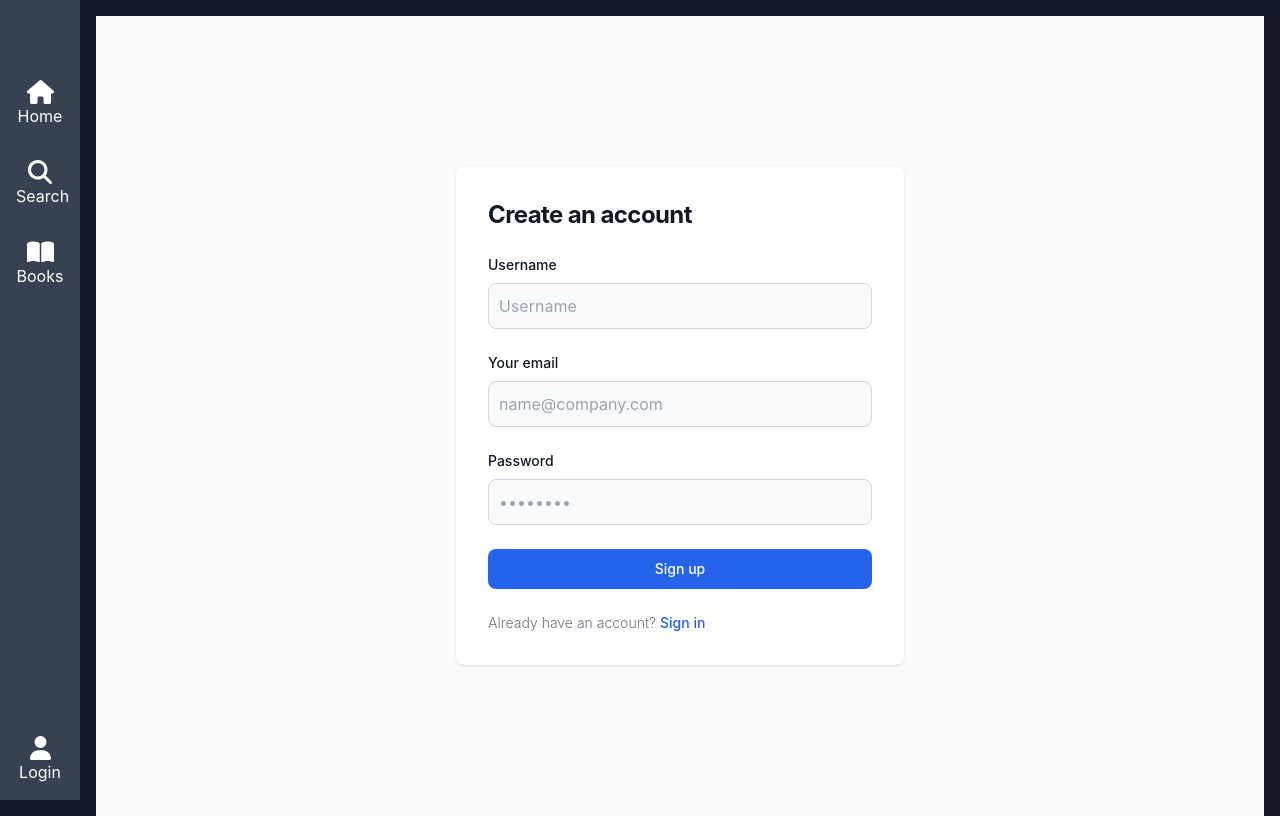
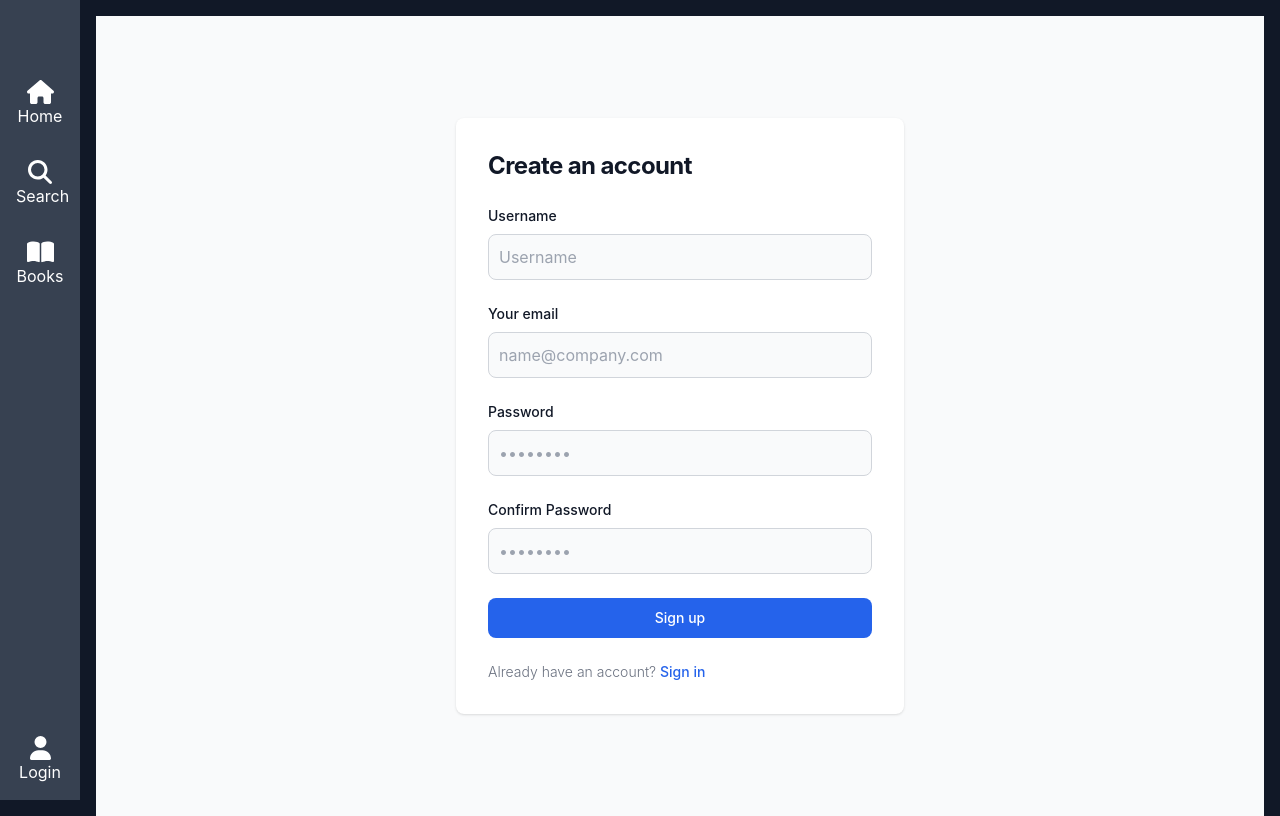
Before and after one commit to NickGV/BookNest, a React (Vite) app in the folder frontend/: page /register in a window 1280 px wide. Built offline with nearby package versions, Linux system fonts and the light colour scheme.

Commit message:
feat:add validations in the form and fix event propagation in the bookmenu

```diff
--- a/frontend/src/components/BookMenu.jsx
+++ b/frontend/src/components/BookMenu.jsx
@@ -48,11 +48,13 @@
     "to-read": "bg-red-500 hover:bg-red-600",
   };
 
-
   return (
-    <div className="relative">
+    <div className="relative z-10">
       <button
-        onClick={toggleMenu}
+        onClick={(e) => {
+          e.stopPropagation();
+          toggleMenu();
+        }}
         className="p-2 bg-gray-700 text-white rounded-full focus:outline-none group-hover:bg-gray-600"
       >
         <svg
@@ -69,7 +71,9 @@
         <div className="absolute right-0 mt-2 w-40 bg-gray-800 text-white rounded-lg shadow-lg">
           <ul className="py-2">
             <li
-              onClick={() => {
+              onClick={(e) => {
+                e.stopPropagation();
+
                 if (isBookAdded) {
                   handleDelete(book._id);
                 } else {
@@ -82,7 +86,8 @@
               {isBookAdded ? "Remove from My Books" : "Add to My Books"}
             </li>
             <li
-              onClick={() => {
+              onClick={(e) => {
+                e.stopPropagation();
                 setIsStatusMenuOpen((prev) => !prev);
               }}
               className="px-4 py-2 hover:bg-gray-700 cursor-pointer"
@@ -94,7 +99,8 @@
                 {["reading", "desired", "read", "to-read"].map((status) => (
                   <li
                     key={status}
-                    onClick={() => {
+                    onClick={(e) => {
+                      e.stopPropagation();
                       handleUpdate(book._id, status);
                       setIsStatusMenuOpen(false);
                       setIsMenuOpen(false);
--- a/frontend/src/pages/LoginPage.jsx
+++ b/frontend/src/pages/LoginPage.jsx
@@ -6,6 +6,7 @@
   const { isAuthenticated, login } = useContext(AuthContext);
   const [email, setEmail] = useState("");
   const [password, setPassword] = useState("");
+  const [error, setError] = useState("");
   const navigate = useNavigate();
 
   useEffect(() => {
@@ -16,6 +17,14 @@
 
   const handleSubmit = async (e) => {
     e.preventDefault();
+    if (!email) {
+      setError("Email is required");
+      return;
+    }
+    if (!password) {
+      setError("Password is required");
+      return;
+    }
     try {
       const response = await fetch("http://localhost:3000/api/auth/login", {
         method: "POST",
@@ -29,10 +38,10 @@
         login(data.token);
         navigate("/");
       } else {
-        console.error(data.message);
+        setError(data.message);
       }
     } catch (error) {
-      console.error(error);
+      setError("Server error");
     }
   };
 
@@ -45,6 +54,9 @@
               Sign in to your account
             </h1>
             <form className="space-y-4 md:space-y-6" onSubmit={handleSubmit}>
+              {error && (
+                <div className="text-red-500 text-sm mb-4">{error}</div>
+              )}
               <div>
                 <label
                   htmlFor="email"
--- a/frontend/src/pages/RegisterPage.jsx
+++ b/frontend/src/pages/RegisterPage.jsx
@@ -7,6 +7,8 @@
   const [username, setUsername] = useState("");
   const [email, setEmail] = useState("");
   const [password, setPassword] = useState("");
+  const [confirmPassword, setConfirmPassword] = useState("");
+  const [error, setError] = useState("");
   const navigate = useNavigate();
 
   useEffect(() => {
@@ -17,6 +19,22 @@
 
   const handleSubmit = async (e) => {
     e.preventDefault();
+    if (!username) {
+      setError("Username is required");
+      return;
+    }
+    if (!email) {
+      setError("Email is required");
+      return;
+    }
+    if (!password) {
+      setError("Password is required");
+      return;
+    }
+    if (password !== confirmPassword) {
+      setError("Passwords do not match");
+      return;
+    }
     try {
       const response = await fetch("http://localhost:3000/api/auth/register", {
         method: "POST",
@@ -30,10 +48,10 @@
         register(data.token);
         navigate("/");
       } else {
-        console.error(data.message);
+        setError(data.message);
       }
     } catch (error) {
-      console.error(error);
+      setError("Server error");
     }
   };
 
@@ -46,6 +64,9 @@
               Create an account
             </h1>
             <form className="space-y-4 md:space-y-6" onSubmit={handleSubmit}>
+              {error && (
+                <div className="text-red-500 text-sm mb-4">{error}</div>
+              )}
               <div>
                 <label
                   htmlFor="username"
@@ -100,6 +121,24 @@
                   required=""
                 />
               </div>
+              <div>
+                <label
+                  htmlFor="confirm-password"
+                  className="block mb-2 text-sm font-medium text-gray-900 dark:text-white"
+                >
+                  Confirm Password
+                </label>
+                <input
+                  value={confirmPassword}
+                  onChange={(e) => setConfirmPassword(e.target.value)}
+                  type="password"
+                  name="confirm-password"
+                  id="confirm-password"
+                  placeholder="••••••••"
+                  className="bg-gray-50 border border-gray-300 text-gray-900 rounded-lg focus:ring-primary-600 focus:border-primary-600 block w-full p-2.5 dark:bg-gray-700 dark:border-gray-600 dark:placeholder-gray-400 dark:text-white dark:focus:ring-blue-500 dark:focus:border-blue-500"
+                  required=""
+                />
+              </div>
               <button
                 type="submit"
                 className="w-full text-white bg-primary-600 hover:bg-primary-700 focus:ring-4 focus:outline-none focus:ring-primary-300 font-medium rounded-lg text-sm px-5 py-2.5 text-center dark:bg-primary-600 dark:hover:bg-primary-700 dark:focus:ring-primary-800"
```
